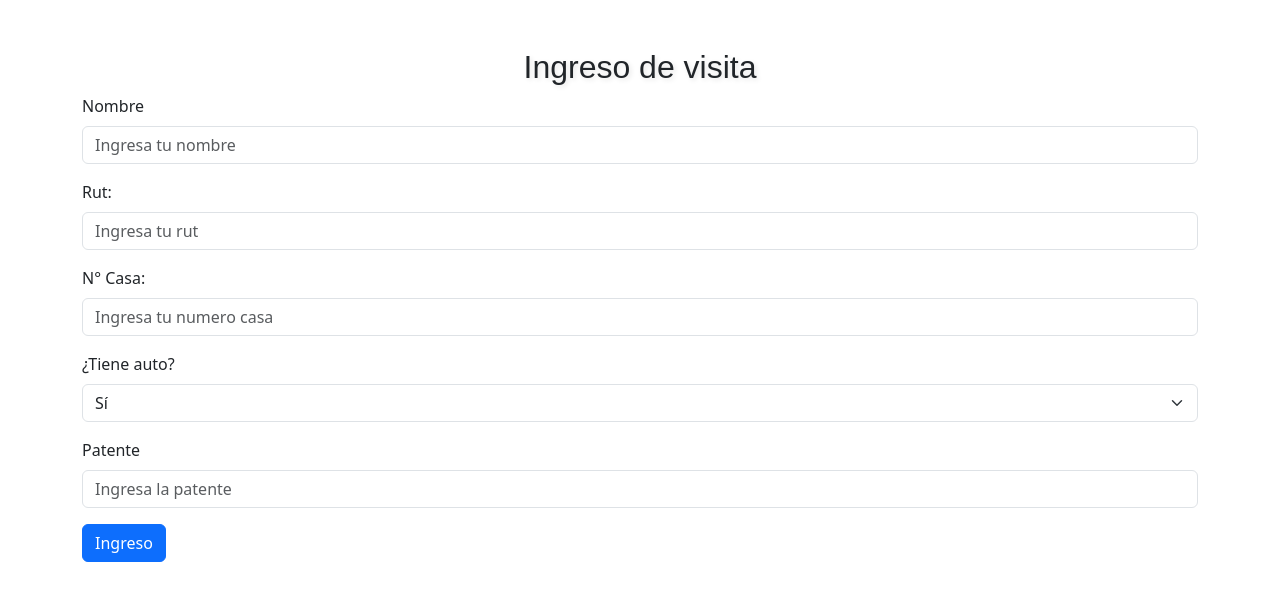
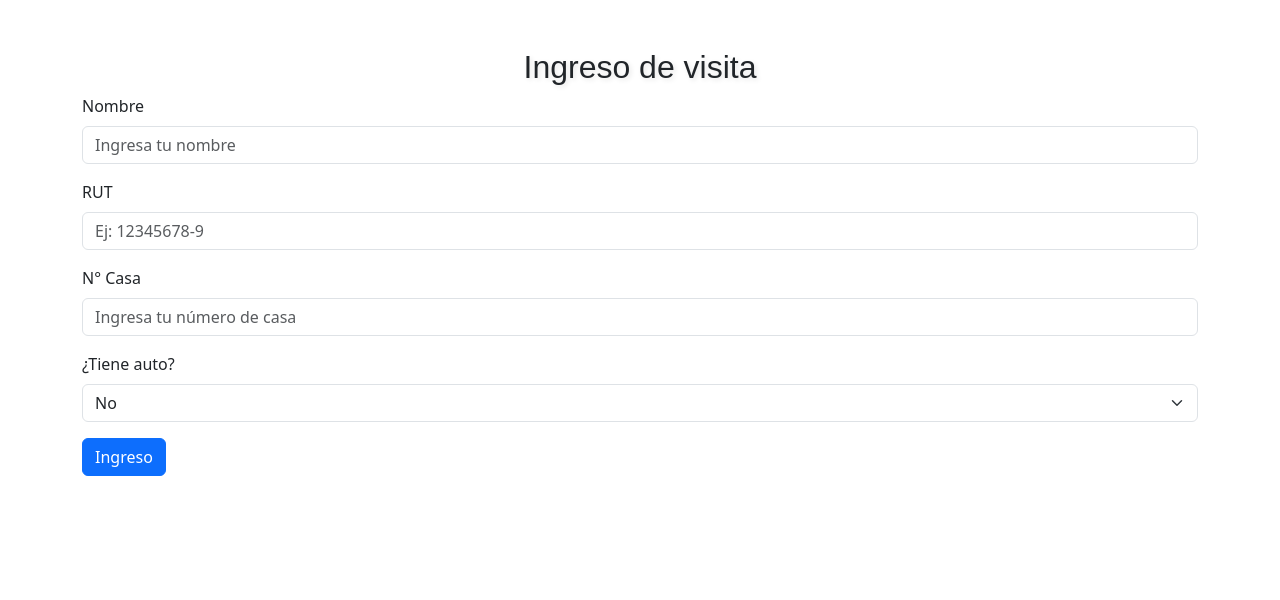
Before and after one commit to proyectoCondominio2025/CONDOMINIO, a React (Vite) app: page /ingreso-visita in a window 1280 px wide. Shown: the top 600 px of the page. Built offline with nearby package versions, Linux system fonts and the light colour scheme; the HTML template or start-up script is replaced by a standard one.

Commit message:
creaciones de page residente y pricipal

```diff
--- a/index.html
+++ b/index.html
@@ -5,7 +5,7 @@
     <meta charset="UTF-8" />
     <link rel="icon" type="image/svg+xml" href="/vite.svg" />
     <meta name="viewport" content="width=device-width, initial-scale=1.0" />
-    <title>Vite + React</title>
+    <title>Ingreso Smart</title>
 
     <link
     rel="stylesheet"
--- a/package.json
+++ b/package.json
@@ -15,11 +15,14 @@
     "bootstrap": "^5.3.5",
     "flowbite": "^3.1.2",
     "flowbite-react": "^0.11.7",
+    "formik": "^2.4.6",
     "react": "^19.0.0",
     "react-bootstrap": "^2.10.9",
     "react-dom": "^19.0.0",
+    "react-icons": "^5.5.0",
     "react-router-dom": "^7.5.0",
-    "tailwindcss": "^4.1.4"
+    "tailwindcss": "^4.1.4",
+    "yup": "^1.6.1"
   },
   "devDependencies": {
     "@eslint/js": "^9.21.0",
--- a/src/Pages/ContactoPage.jsx
+++ b/src/Pages/ContactoPage.jsx
@@ -1,28 +1,85 @@
 import React from 'react';
 import { Form, Button, Container } from 'react-bootstrap';
+import { useFormik } from 'formik';
+import * as Yup from 'yup';
 
 
+// Definimos las validaciones con Yup
+const validationSchema = Yup.object({
+  nombre: Yup.string().required('El nombre es obligatorio'),
+  correo: Yup.string()
+    .email('Correo inválido')
+    .required('El correo electrónico es obligatorio'),
+  mensaje: Yup.string().required('El mensaje es obligatorio'),
+});
+
 function ContactoPage() {
+  // Usamos Formik para manejar el formulario y las validaciones
+  const formik = useFormik({
+    initialValues: {
+      nombre: '',
+      correo: '',
+      mensaje: '',
+    },
+    validationSchema,
+    onSubmit: (values) => {
+      console.log('Formulario enviado:', values);
+    },
+  });
+
   return (
     <Container className="mt-5">
       <h2>Formulario de Contacto</h2>
-      <Form>
+      <Form noValidate onSubmit={formik.handleSubmit}>
         <Form.Group className="mb-3" controlId="formNombre">
           <Form.Label>Nombre</Form.Label>
-          <Form.Control type="text" placeholder="Ingresa tu nombre" />
+          <Form.Control
+            type="text"
+            placeholder="Ingresa tu nombre"
+            name="nombre"
+            value={formik.values.nombre}
+            onChange={formik.handleChange}
+            isInvalid={formik.touched.nombre && !!formik.errors.nombre}
+          />
+          <Form.Control.Feedback type="invalid">
+            {formik.errors.nombre}
+          </Form.Control.Feedback>
         </Form.Group>
 
         <Form.Group className="mb-3" controlId="formCorreo">
           <Form.Label>Correo Electrónico</Form.Label>
-          <Form.Control type="email" placeholder="Ingresa tu correo" />
+          <Form.Control
+            type="email"
+            placeholder="Ingresa tu correo"
+            name="correo"
+            value={formik.values.correo}
+            onChange={formik.handleChange}
+            isInvalid={formik.touched.correo && !!formik.errors.correo}
+          />
+          <Form.Control.Feedback type="invalid">
+            {formik.errors.correo}
+          </Form.Control.Feedback>
         </Form.Group>
 
         <Form.Group className="mb-3" controlId="formMensaje">
           <Form.Label>Mensaje</Form.Label>
-          <Form.Control as="textarea" rows={3} placeholder="Tu mensaje aquí..." />
+          <Form.Control
+            as="textarea"
+            rows={3}
+            placeholder="Tu mensaje aquí..."
+            name="mensaje"
+            value={formik.values.mensaje}
+            onChange={formik.handleChange}
+            isInvalid={formik.touched.mensaje && !!formik.errors.mensaje}
+          />
+          <Form.Control.Feedback type="invalid">
+            {formik.errors.mensaje}
+          </Form.Control.Feedback>
         </Form.Group>
 
-        <Button variant="primary" type="submit">Enviar</Button>
+        <Button variant="primary" type="submit">
+          Enviar
+        </Button>
       </Form>
     </Container>
   );
--- a/src/Pages/ForgotPassword.jsx
+++ b/src/Pages/ForgotPassword.jsx
@@ -1,16 +1,25 @@
 import React, { useState } from 'react';
 import { Form, Button, Container, Alert, Row, Col } from 'react-bootstrap';
+import { useFormik } from 'formik';
+import * as Yup from 'yup';
 
 function RecuperarContrasenaPage() {
-  const [email, setEmail] = useState('');
   const [enviado, setEnviado] = useState(false);
 
-  const handleSubmit = (e) => {
-    e.preventDefault();
-    // Aquí iría la lógica para enviar el correo de recuperación
-    console.log("Correo enviado a:", email);
-    setEnviado(true);
-  };
+  const formik = useFormik({
+    initialValues: {
+      email: '',
+    },
+    validationSchema: Yup.object({
+      email: Yup.string()
+        .email('Correo electrónico inválido')
+        .required('El correo es obligatorio'),
+    }),
+    onSubmit: (values) => {
+      console.log('Correo enviado a:', values.email);
+      setEnviado(true);
+    },
+  });
 
   return (
     <Container className="mt-5">
@@ -18,16 +27,22 @@ function RecuperarContrasenaPage() {
         <Col md={6}>
           <h3 className="text-center mb-4">Recuperar Contraseña</h3>
           {enviado && <Alert variant="success">Se ha enviado un correo con las instrucciones.</Alert>}
-          <Form onSubmit={handleSubmit}>
+
+          <Form noValidate onSubmit={formik.handleSubmit}>
             <Form.Group className="mb-3" controlId="formBasicEmail">
               <Form.Label>Correo electrónico</Form.Label>
               <Form.Control
                 type="email"
+                name="email"
                 placeholder="Ingresa tu correo"
-                value={email}
-                onChange={(e) => setEmail(e.target.value)}
-                required
+                value={formik.values.email}
+                onChange={formik.handleChange}
+                onBlur={formik.handleBlur}
+                isInvalid={formik.touched.email && !!formik.errors.email}
               />
+              <Form.Control.Feedback type="invalid">
+                {formik.errors.email}
+              </Form.Control.Feedback>
             </Form.Group>
 
             <Button variant="primary" type="submit" className="w-100">
--- a/src/Pages/LoginPage.jsx
+++ b/src/Pages/LoginPage.jsx
@@ -1,18 +1,30 @@
 // src/Pages/LoginPage.jsx
-import React, { useState } from 'react';
+import React from 'react';
 import { Form, Button, Container, Row, Col, Card } from 'react-bootstrap';
+import { useFormik } from 'formik';
+import * as Yup from 'yup';
 import { Link } from 'react-router-dom';
 
 function LoginPage() {
-  const [email, setEmail] = useState('');
-  const [password, setPassword] = useState('');
-
-  const handleLogin = (e) => {
-    e.preventDefault();
-    console.log('Email:', email);
-    console.log('Password:', password);
-    // Aquí podrías hacer la autenticación
-  };
+  const formik = useFormik({
+    initialValues: {
+      email: '',
+      password: '',
+    },
+    validationSchema: Yup.object({
+      email: Yup.string()
+        .email('Correo electrónico inválido')
+        .required('El correo es obligatorio'),
+      password: Yup.string()
+        .min(6, 'La contraseña debe tener al menos 6 caracteres')
+        .required('La contraseña es obligatoria'),
+    }),
+    onSubmit: (values) => {
+      console.log('Email:', values.email);
+      console.log('Password:', values.password);
+      // Aquí podrías hacer la autenticación
+    },
+  });
 
   return (
     <Container className="mt-5">
@@ -20,32 +32,43 @@ function LoginPage() {
         <Col md={6}>
           <Card className="p-4 shadow rounded-4">
             <h3 className="text-center mb-4">Iniciar Sesión</h3>
-            <Form onSubmit={handleLogin}>
-              <Form.Group controlId="formBasicEmail">
+            <Form noValidate onSubmit={formik.handleSubmit}>
+              <Form.Group controlId="formEmail">
                 <Form.Label>Correo Electrónico</Form.Label>
                 <Form.Control
                   type="email"
+                  name="email"
                   placeholder="Ingresa tu correo"
-                  value={email}
-                  onChange={(e) => setEmail(e.target.value)}
-                  required
+                  value={formik.values.email}
+                  onChange={formik.handleChange}
+                  onBlur={formik.handleBlur}
+                  isInvalid={formik.touched.email && !!formik.errors.email}
                 />
+                <Form.Control.Feedback type="invalid">
+                  {formik.errors.email}
+                </Form.Control.Feedback>
               </Form.Group>
 
-              <Form.Group controlId="formBasicPassword" className="mt-3">
+              <Form.Group controlId="formPassword" className="mt-3">
                 <Form.Label>Contraseña</Form.Label>
-
                 <Form.Control
                   type="password"
+                  name="password"
                   placeholder="Contraseña"
-                  value={password}
-                  onChange={(e) => setPassword(e.target.value)}
-                  required
+                  value={formik.values.password}
+                  onChange={formik.handleChange}
+                  onBlur={formik.handleBlur}
+                  isInvalid={formik.touched.password && !!formik.errors.password}
                 />
+                <Form.Control.Feedback type="invalid">
+                  {formik.errors.password}
+                </Form.Control.Feedback>
               </Form.Group>
+
               <div className="text-center mt-3">
-                <Link to="/forgot-passowrd">¿Olvidaste tu contraseña?</Link>
+                <Link to="/forgot-password">¿Olvidaste tu contraseña?</Link>
               </div>
+
               <Button variant="primary" type="submit" className="w-100 mt-4">
                 Ingresar
               </Button>
--- a/src/Pages/MiPerfilPage.jsx
+++ b/src/Pages/MiPerfilPage.jsx
@@ -1,5 +1,7 @@
 import React from 'react';
 import { Card, Container, Row, Col, Button } from 'react-bootstrap';
+import { useFormik } from 'formik';
+
 
 function PerfilUsuario() {
   // Simulación de datos del usuario
--- a/src/Pages/UserPortero/IngresoVisitaPage.jsx
+++ b/src/Pages/UserPortero/IngresoVisitaPage.jsx
@@ -1,49 +1,127 @@
 import React, { useState } from 'react';
+import { useFormik } from 'formik';
+import * as Yup from 'yup';
 import { Form, Button, Container } from 'react-bootstrap';
 
+// Validaciones con Yup
+const validationSchema = Yup.object({
+  nombre: Yup.string().required('El nombre es obligatorio'),
+  rut: Yup.string()
+    .matches(/^[0-9]{7,8}-[0-9kK]{1}$/, 'Formato de RUT inválido')
+    .required('El RUT es obligatorio'),
+  casa: Yup.string().required('El número de casa es obligatorio'),
+  tieneAuto: Yup.string().required('Debes seleccionar una opción'),
+  patente: Yup.mixed().when('tieneAuto', {
+    is: 'si',
+    then: () =>
+      Yup.string()
+        .matches(/^[A-Z]{2,3}[0-9]{2,3}$/, 'Formato de patente inválido')
+        .required('La patente es obligatoria'),
+    otherwise: () => Yup.string().notRequired(),
+  }),
+});
 
 function IngresoVisita() {
-    const [tieneAuto, setTieneAuto] = useState('si');
 
-  const handleCambioAuto = (e) => {
-    setTieneAuto(e.target.value);
-  };
+  const formik = useFormik({
+    initialValues: {
+      nombre: '',
+      rut: '',
+      casa: '',
+      tieneAuto: 'no',
+      patente: '',
+    },
+    validationSchema,
+    onSubmit: (values) => {
+      console.log('Datos enviados:', values);
+    },
+  });
+
   return (
     <Container className="mt-5">
       <h2>Ingreso de visita</h2>
-      <Form>
+      <Form noValidate onSubmit={formik.handleSubmit}>
         <Form.Group className="mb-3" controlId="formNombre">
           <Form.Label>Nombre</Form.Label>
-          <Form.Control type="text" placeholder="Ingresa tu nombre" />
+          <Form.Control
+            type="text"
+            name="nombre"
+            placeholder="Ingresa tu nombre"
+            value={formik.values.nombre}
+            onChange={formik.handleChange}
+            isInvalid={formik.touched.nombre && !!formik.errors.nombre}
+          />
+          <Form.Control.Feedback type="invalid">
+            {formik.errors.nombre}
+          </Form.Control.Feedback>
         </Form.Group>
 
-        <Form.Group className="mb-3" controlId="formCorreo">
-          <Form.Label>Rut:</Form.Label>
-          <Form.Control type="text" placeholder="Ingresa tu rut" />
+        <Form.Group className="mb-3" controlId="formRut">
+          <Form.Label>RUT</Form.Label>
+          <Form.Control
+            type="text"
+            name="rut"
+            placeholder="Ej: 12345678-9"
+            value={formik.values.rut}
+            onChange={formik.handleChange}
+            isInvalid={formik.touched.rut && !!formik.errors.rut}
+          />
+          <Form.Control.Feedback type="invalid">
+            {formik.errors.rut}
+          </Form.Control.Feedback>
         </Form.Group>
 
-        <Form.Group className="mb-3" controlId="formMensaje">
-          <Form.Label>N° Casa:</Form.Label>
-          <Form.Control type="text" placeholder="Ingresa tu numero casa" />
+        <Form.Group className="mb-3" controlId="formCasa">
+          <Form.Label>N° Casa</Form.Label>
+          <Form.Control
+            type="text"
+            name="casa"
+            placeholder="Ingresa tu número de casa"
+            value={formik.values.casa}
+            onChange={formik.handleChange}
+            isInvalid={formik.touched.casa && !!formik.errors.casa}
+          />
+          <Form.Control.Feedback type="invalid">
+            {formik.errors.casa}
+          </Form.Control.Feedback>
         </Form.Group>
 
         <Form.Group className="mb-3" controlId="formTieneAuto">
           <Form.Label>¿Tiene auto?</Form.Label>
-          <Form.Select value={tieneAuto} onChange={handleCambioAuto}>
+          <Form.Select
+            name="tieneAuto"
+            value={formik.values.tieneAuto}
+            onChange={formik.handleChange}
+            isInvalid={formik.touched.tieneAuto && !!formik.errors.tieneAuto}
+          >
             <option value="no">No</option>
             <option value="si">Sí</option>
           </Form.Select>
+          <Form.Control.Feedback type="invalid">
+            {formik.errors.tieneAuto}
+          </Form.Control.Feedback>
         </Form.Group>
 
-        {tieneAuto =='si' && <Form.Group className="mb-3" controlId="formPatente">
-          <Form.Label>Patente</Form.Label>
-          <Form.Control
-            type="text"
-            placeholder="Ingresa la patente"
-          />
-        </Form.Group>}
+        {formik.values.tieneAuto === 'si' && (
+          <Form.Group className="mb-3" controlId="formPatente">
+            <Form.Label>Patente</Form.Label>
+            <Form.Control
+              type="text"
+              name="patente"
+              placeholder="Ej: AB1234"
+              value={formik.values.patente}
+              onChange={formik.handleChange}
+              isInvalid={formik.touched.patente && !!formik.errors.patente}
+            />
+            <Form.Control.Feedback type="invalid">
+              {formik.errors.patente}
+            </Form.Control.Feedback>
+          </Form.Group>
+        )}
 
-        <Button variant="primary" type="submit">Ingreso</Button>
+        <Button variant="primary" type="submit">
+          Ingreso
+        </Button>
       </Form>
     </Container>
   );
```
Also changed, not shown: src/Pages/UserPortero/ListaVisitaPage.jsx (+40 -5 lines), src/routes/index.jsx (+4 -4 lines), 1 other file (tests, documents, lock files or other folders).
